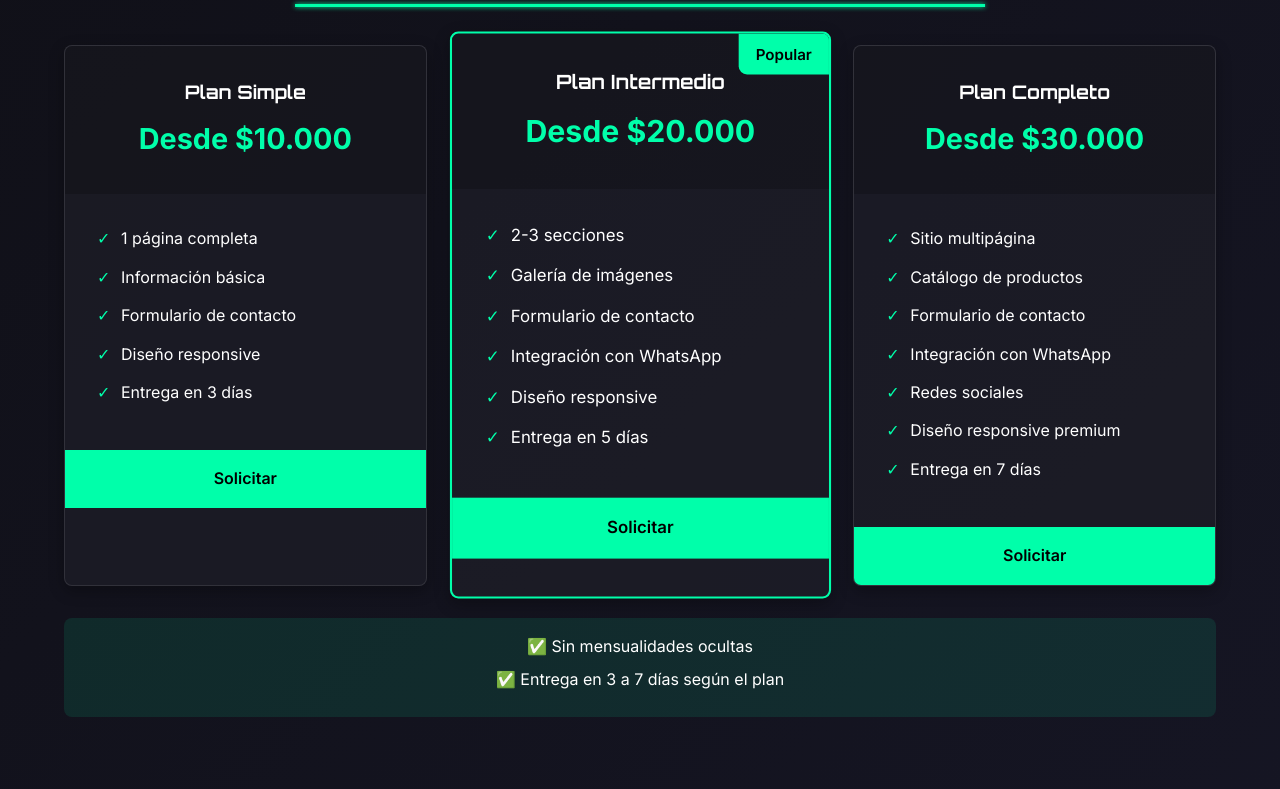
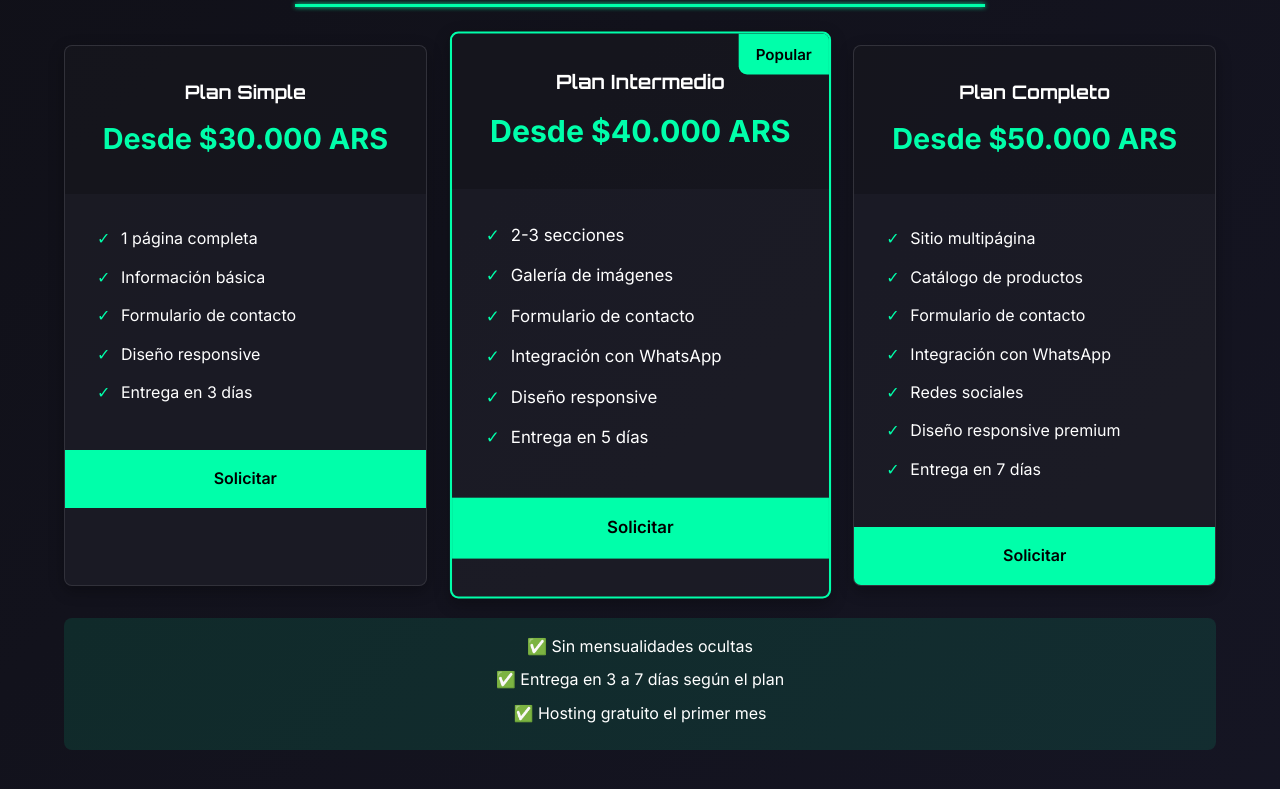
Before and after one commit to FranSammauro/overmind, a plain HTML site: page index.html in a window 1280 px wide. Shown: the part 2882-3671 px from the top of the page. Drawn offline with Linux system fonts and the light colour scheme.

Commit message:
Update index.html

```diff
--- a/index.html
+++ b/index.html
@@ -162,7 +162,7 @@
         <div class="pricing-card">
           <div class="pricing-header">
             <h3>Plan Simple</h3>
-            <p class="price">Desde $10.000</p>
+            <p class="price">Desde $30.000 ARS</p>
           </div>
           <div class="pricing-features">
             <ul>
@@ -179,7 +179,7 @@
           <div class="pricing-badge">Popular</div>
           <div class="pricing-header">
             <h3>Plan Intermedio</h3>
-            <p class="price">Desde $20.000</p>
+            <p class="price">Desde $40.000 ARS</p>
           </div>
           <div class="pricing-features">
             <ul>
@@ -196,7 +196,7 @@
         <div class="pricing-card">
           <div class="pricing-header">
             <h3>Plan Completo</h3>
-            <p class="price">Desde $30.000</p>
+            <p class="price">Desde $50.000 ARS</p>
           </div>
           <div class="pricing-features">
             <ul>
@@ -215,6 +215,7 @@
       <div class="pricing-note">
         <p>✅ Sin mensualidades ocultas</p>
         <p>✅ Entrega en 3 a 7 días según el plan</p>
+	<p>✅ Hosting gratuito el primer mes</p>
       </div>
     </div>
   </section>
```
